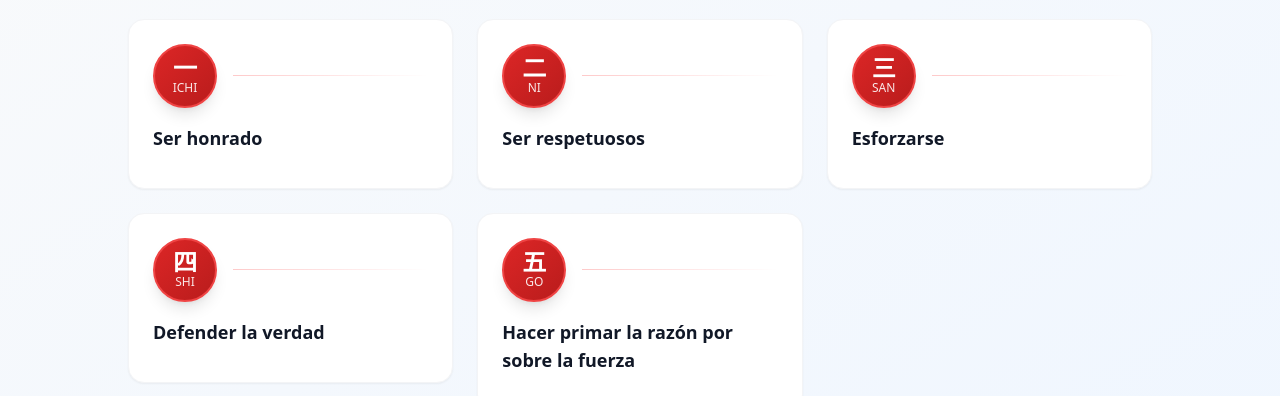
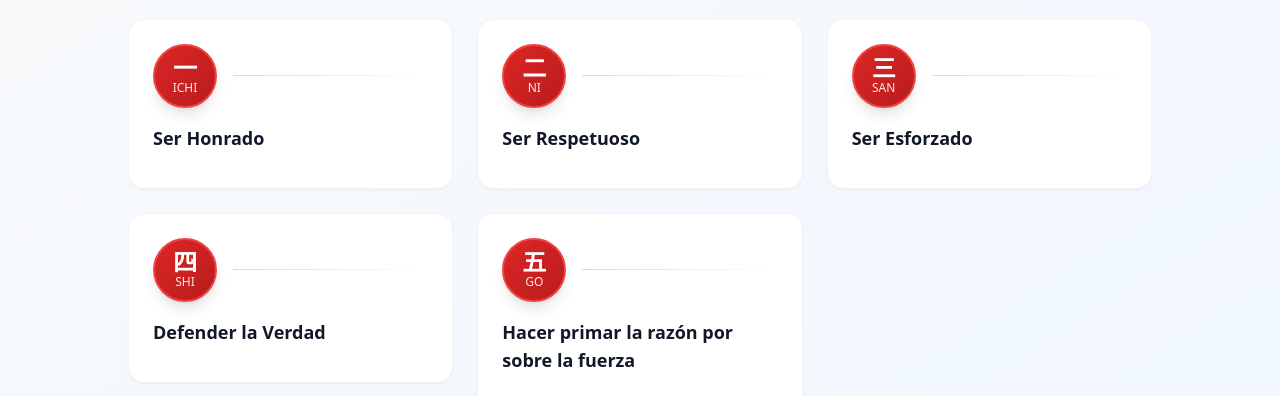
Before and after one commit to gseverina/shizenkan_web, a React (Vite) app: page / in a window 1280 px wide. Shown: the part 860-1256 px from the top of the page. Built offline with nearby package versions, Linux system fonts and the light colour scheme.

Commit message:
Correct objectives text to match exact specifications - Ser Honrado, Ser Respetuoso, Ser Esforzado - Defender la Verdad - Hacer primar la razón por sobre la fuerza

```diff
--- a/src/App.jsx
+++ b/src/App.jsx
@@ -91,10 +91,10 @@ const VOCAB = [
 
 // Objetivos de la escuela Shizenkan
 const SCHOOL_OBJECTIVES = [
-  "Ser honrado",
-  "Ser respetuosos",
-  "Esforzarse",
-  "Defender la verdad",
+  "Ser Honrado",
+  "Ser Respetuoso",
+  "Ser Esforzado",
+  "Defender la Verdad",
   "Hacer primar la razón por sobre la fuerza"
 ];
 
```
